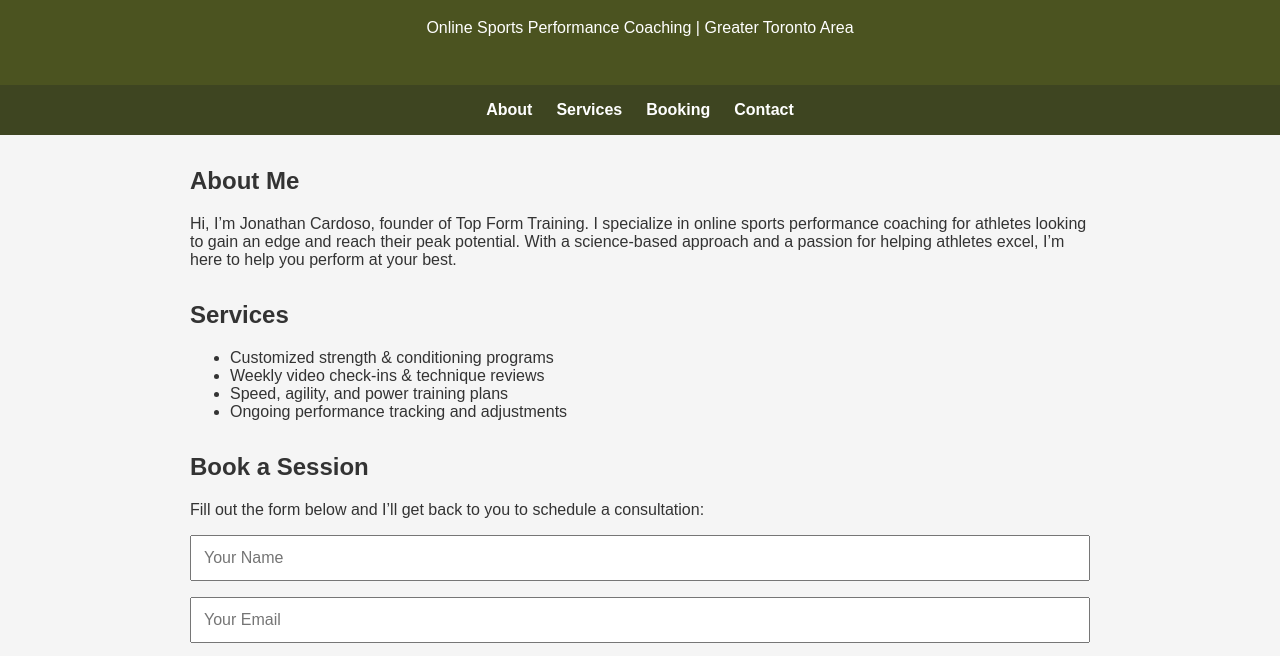
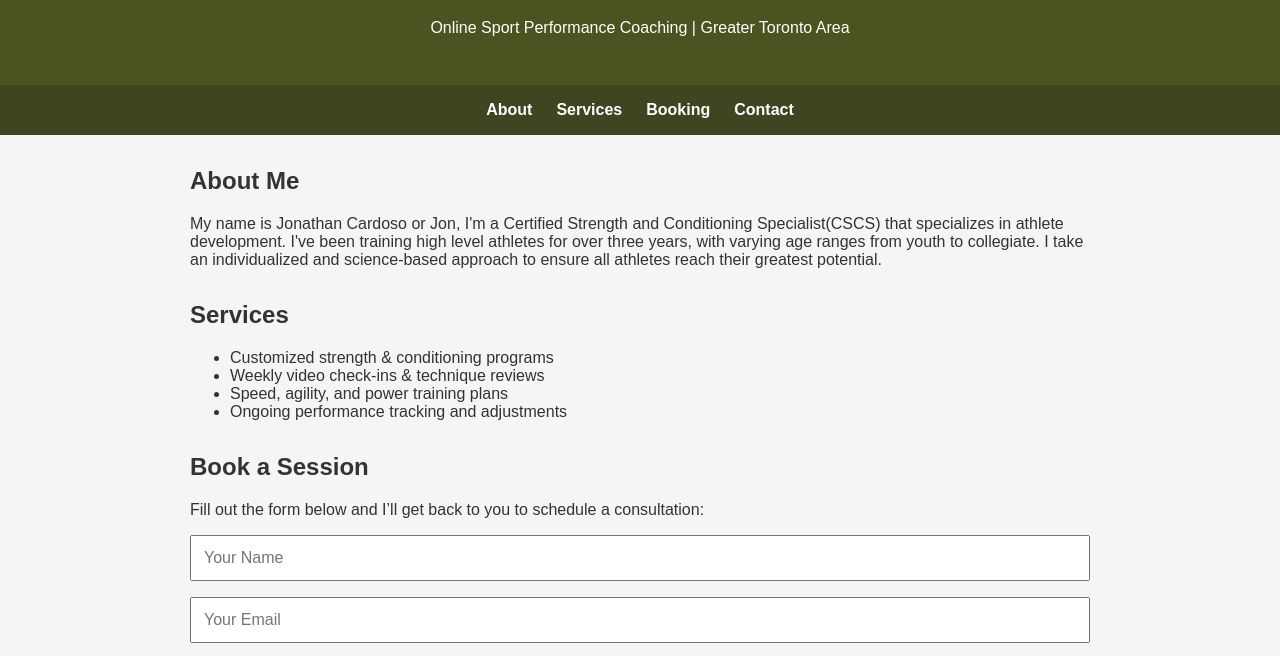
Before and after one commit to JonSnC/Top-Form-Training, a plain HTML site: page index.html in a window 1280 px wide. Shown: the part 93-749 px from the top of the page. Drawn offline with Linux system fonts and the light colour scheme.

Commit message:
Update index.html

```diff
--- a/index.html
+++ b/index.html
@@ -64,7 +64,7 @@
 <body>
   <header>
     <h1>Top Form Training</h1>
-    <p>Online Sports Performance Coaching | Greater Toronto Area</p>
+    <p>Online Sport Performance Coaching | Greater Toronto Area</p>
   </header>
   <nav>
     <a href="#about">About</a>
@@ -75,7 +75,7 @@
 
   <section id="about">
     <h2>About Me</h2>
-    <p>Hi, I’m Jonathan Cardoso, founder of Top Form Training. I specialize in online sports performance coaching for athletes looking to gain an edge and reach their peak potential. With a science-based approach and a passion for helping athletes excel, I’m here to help you perform at your best.</p>
+    <p>My name is Jonathan Cardoso or Jon, I'm a Certified Strength and Conditioning Specialist(CSCS) that specializes in athlete development. I've been training high level athletes for over three years, with varying age ranges from youth to collegiate. I take an individualized and science-based approach to ensure all athletes reach their greatest potential. </p>
   </section>
 
   <section id="services">
@@ -84,7 +84,7 @@
       <li>Customized strength & conditioning programs</li>
       <li>Weekly video check-ins & technique reviews</li>
       <li>Speed, agility, and power training plans</li>
-      <li>Ongoing performance tracking and adjustments</li>
+      <li>Ongoing performance tracking and adjustments</l
     </ul>
   </section>
 
```
